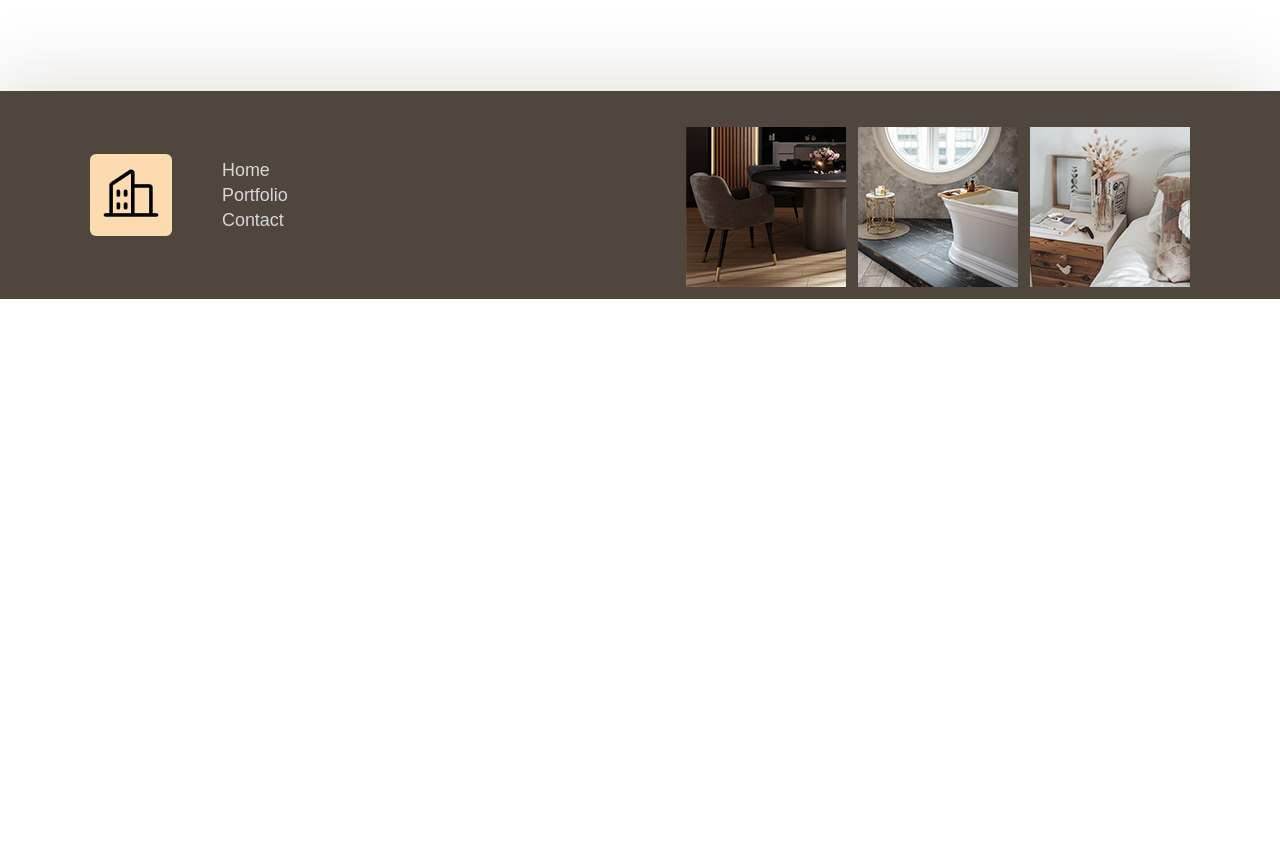
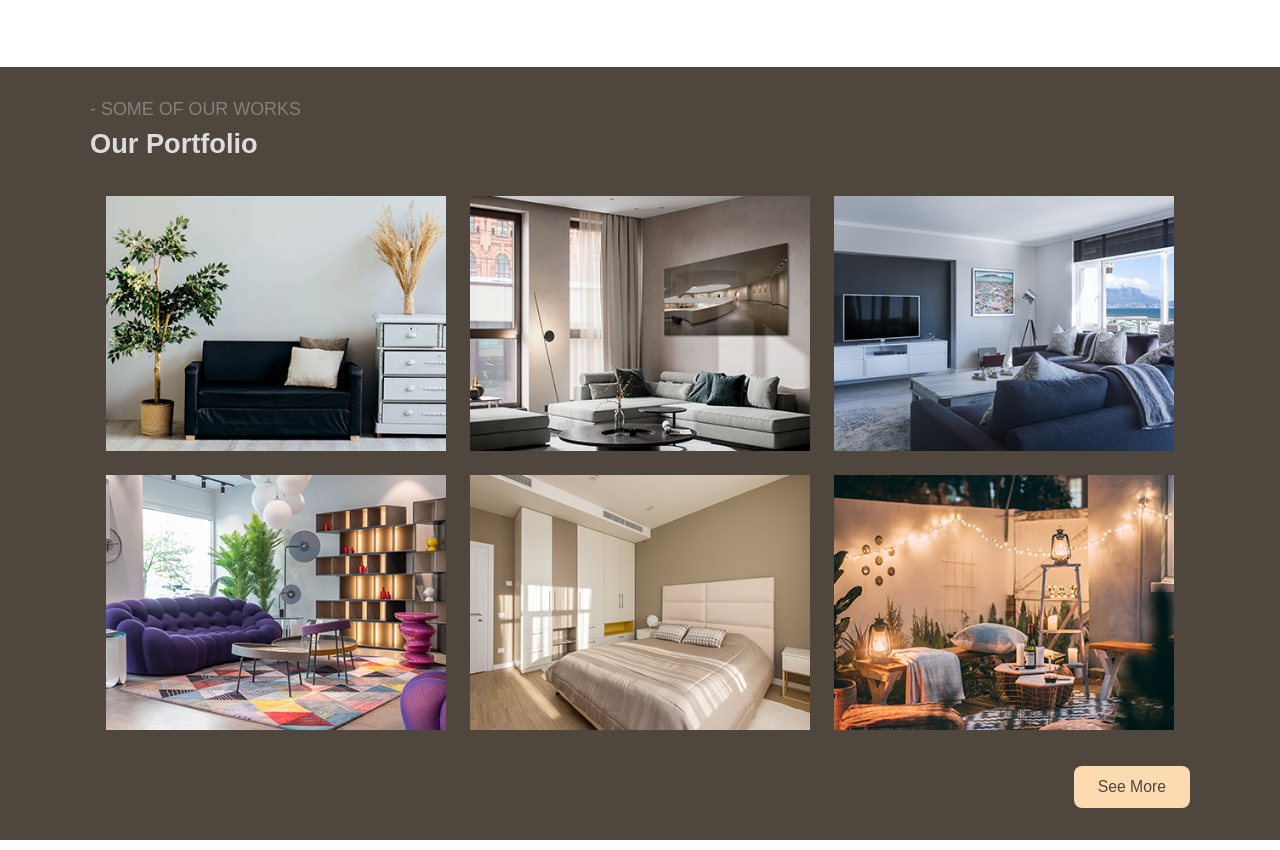
Before and after one commit to OskarWiktor/home-design-website, a website: page index.html in a window 1280 px wide. Shown: the part 1290-2140 px from the top of the page. Before the commit the page ends 1589 px from the top, so only its background shows below. Drawn offline with Linux system fonts and the light colour scheme.

Commit message:
feat(index): small portfolio

```diff
--- a/index.html
+++ b/index.html
@@ -87,6 +87,24 @@
           </div>
         </div>
       </section>
+
+      <section class="small-portfolio">
+        <div class="small-portfolio--wraper">
+          <div class="small-portfolio__text--container">
+            <p class="small-portfolio__text">- Some of Our Works</p>
+            <h2 class="small-portfolio__title">Our Portfolio</h2>
+          </div>
+          <div class="small-portfolio__img--container">
+            <div class="small-portfolio__img--wraper"><img class="small-portfolio__img" src="./assets/portfolio-1.jpg" alt="portfolio photo 1"></div>
+            <div class="small-portfolio__img--wraper"><img class="small-portfolio__img" src="./assets/portfolio-2.jpg" alt="portfolio photo 2"></div>
+            <div class="small-portfolio__img--wraper"><img class="small-portfolio__img" src="./assets/portfolio-3.jpg" alt="portfolio photo 3"></div>
+            <div class="small-portfolio__img--wraper"><img class="small-portfolio__img" src="./assets/portfolio-4.jpg" alt="portfolio photo 4"></div>
+            <div class="small-portfolio__img--wraper"><img class="small-portfolio__img" src="./assets/portfolio-5.jpg" alt="portfolio photo 5"></div>
+            <div class="small-portfolio__img--wraper"><img class="small-portfolio__img" src="./assets/portfolio-6.jpg" alt="portfolio photo 6"></div>
+          </div>
+          <button class="small-portfolio--button"><a class="small-portfolio--button--link" href="./pages/portfolio.html" >See More</a></button>
+        </div>
+      </section>
     </main>
 
     <footer class="footer">
--- a/scss/main.scss
+++ b/scss/main.scss
@@ -88,7 +88,7 @@
 .about-us {
   width: 100%;
   margin: 82px auto;
-  padding: 12px 32px;
+  padding: 0px 32px;
 
   .about-us--wraper {
     max-width: 1100px;
@@ -143,6 +143,78 @@
         padding-top: 24px;
       }
     }
+  }
+}
+
+//small portfolio
+.small-portfolio {
+  width: 100%;
+  margin: 82px auto;
+  padding: 0px 32px;
+  background-color: $secondary-color;
+  .small-portfolio--wraper {
+    max-width: 1100px;
+    display: flex;
+    flex-direction: row;
+    flex-wrap: wrap;
+    margin: auto;
+    padding: 32px 0px;
+    @media (max-width: 900px) {
+      justify-content: center;
+    }
+    .small-portfolio__text--container {
+      .small-portfolio__text {
+        color: rgba(221, 221, 221, 0.383);
+        font: $text-big;
+        text-transform: uppercase;
+        @media (max-width: 900px) {
+          text-align: center;
+        }
+      }
+      .small-portfolio__title {
+        color: rgb(221, 221, 221);
+        font: $main-heading;
+        padding: 8px 0px 24px 0px;
+        @media (max-width: 900px) {
+          text-align: center;
+        }
+      }
+    }
+    .small-portfolio__img--container {
+      display: flex;
+      flex-wrap: wrap;
+      justify-content: center;
+    }
+    .small-portfolio__img--wraper {
+      overflow: hidden;
+      max-width: 340px;
+      height: auto;
+      margin: 12px 12px;
+      .small-portfolio__img {
+        transition: transform 0.3s ease-in-out;
+      }
+      .small-portfolio__img:hover {
+        transform: scale(1.1);
+      }
+    }
+  }
+  .small-portfolio--button {
+    display: flex;
+    float: right;
+    background-color: $primary-color;
+    border: none;
+    padding: 12px 24px;
+    margin: 24px 0px 0px auto;
+    border-radius: 8px;
+    .small-portfolio--button--link {
+      color: $secondary-color;
+      font: $text-big;
+      text-decoration: none;
+    }
+  }
+  .small-portfolio--button:hover {
+    transition: 0.2s ease-in-out;
+    background-color: rgba(225, 183, 142, 0.91);
   }
 }
 
```
Also changed, not shown: assets/portfolio-1.jpg (added), assets/portfolio-10.jpg (added), assets/portfolio-11.jpg (added), assets/portfolio-12.jpg (added), assets/portfolio-2.jpg (added), assets/portfolio-3.jpg (added), assets/portfolio-4.jpg (added), assets/portfolio-5.jpg (added), assets/portfolio-6.jpg (added), assets/portfolio-7.jpg (added), assets/portfolio-8.jpg (added), assets/portfolio-9.jpg (added), css/main.css.
